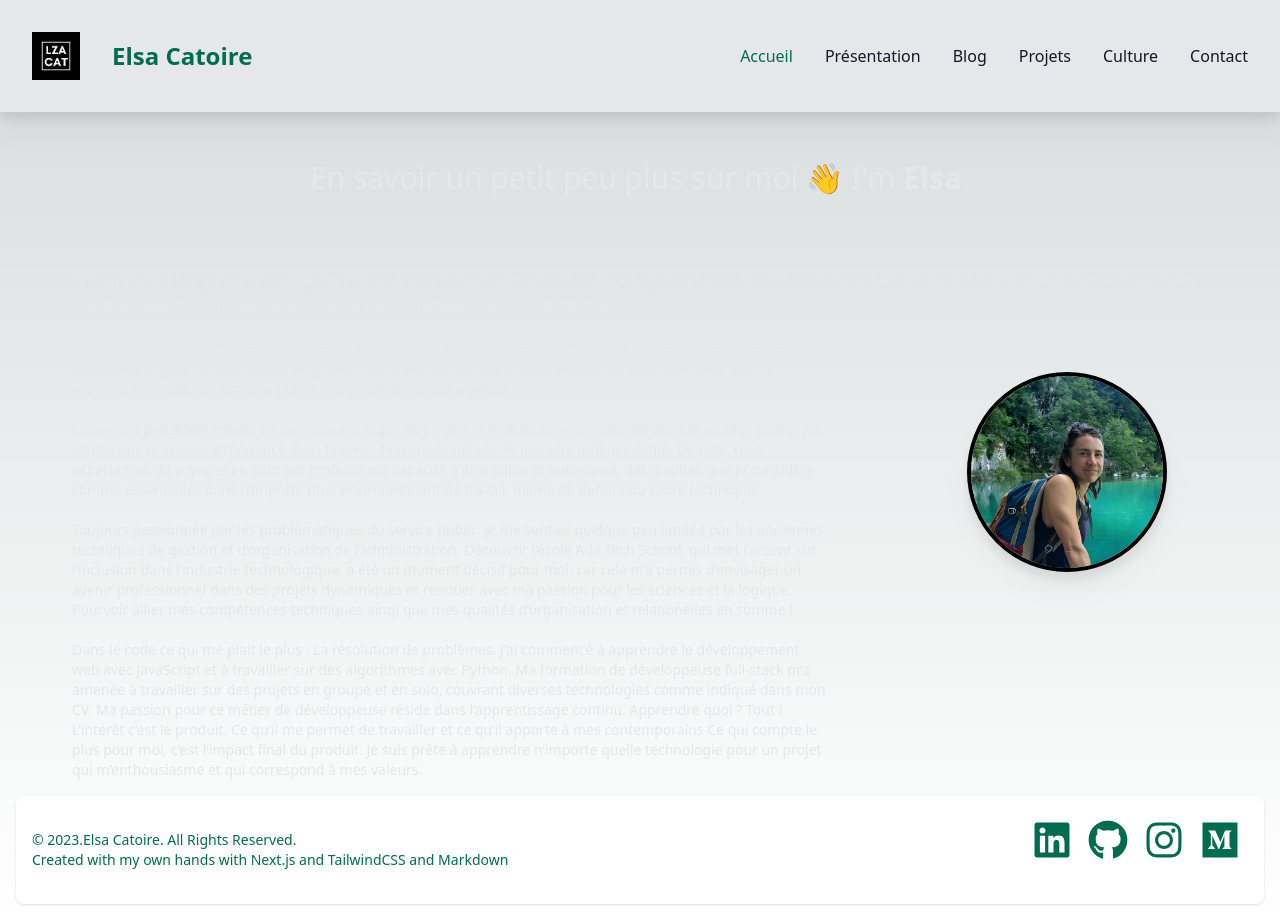
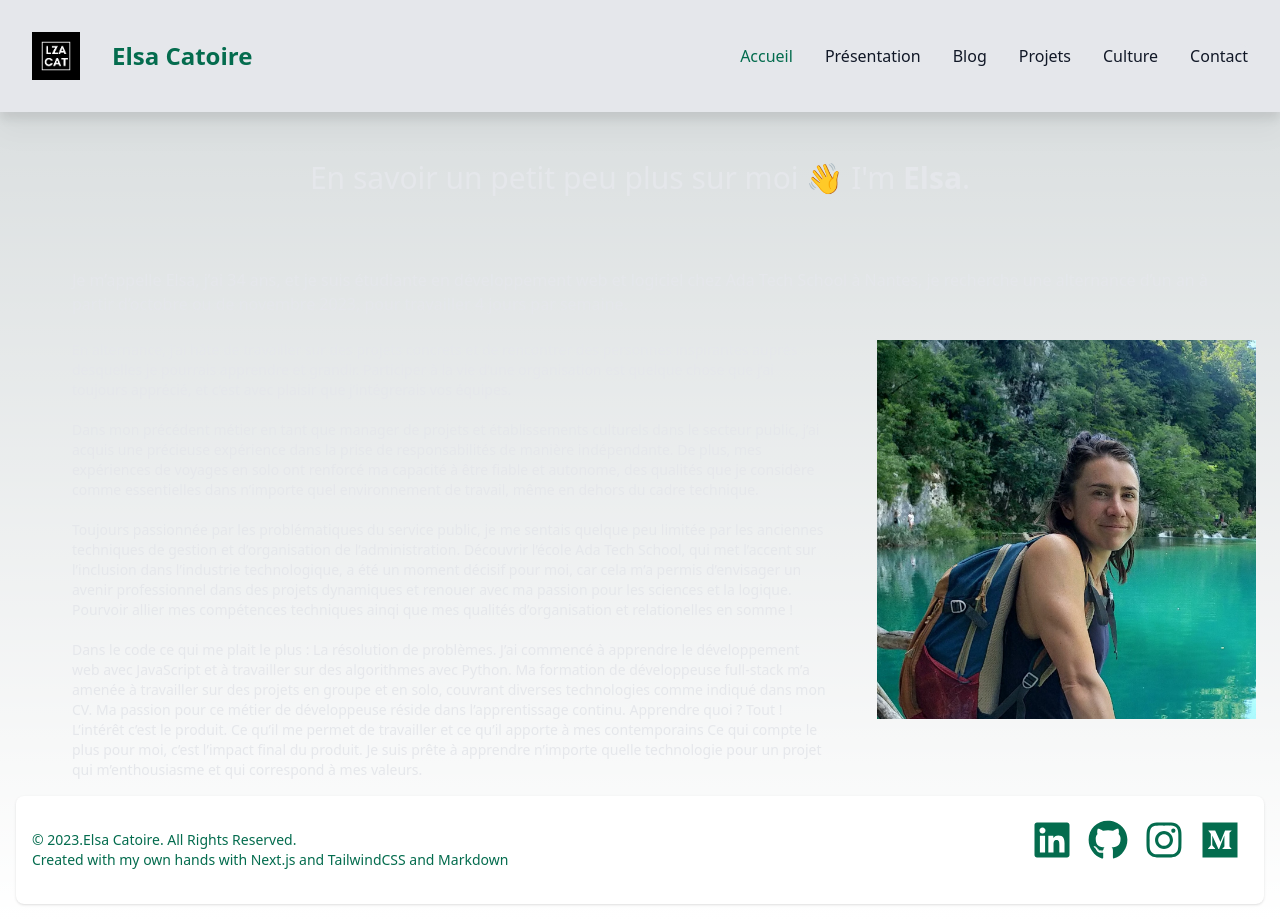
Before and after one commit to elsacatoire/blog-next, a Next.js app: page /presentation in a window 1280 px wide. Built offline with nearby package versions, Linux system fonts and the light colour scheme.

Commit message:
ajust pic presentation

```diff
--- a/app/components/MyProfilePic.tsx
+++ b/app/components/MyProfilePic.tsx
@@ -4,12 +4,10 @@ export default function MyProfilePic() {
     return (
         <section className="w-full mx-auto">
             <Image
-                className="border-4 border-black
-                 dark:border-slate-500 drop-shadow-xl
-                  shadow-black rounded-full mx-auto mt-8"
+                className="mx-auto mt-0"
                 src="/images/profile.jpg"
-                width={200}
-                height={200}
+                width={400}
+                height={400}
                 alt="Elsa Catoire"
                 priority={true}
             />
```
